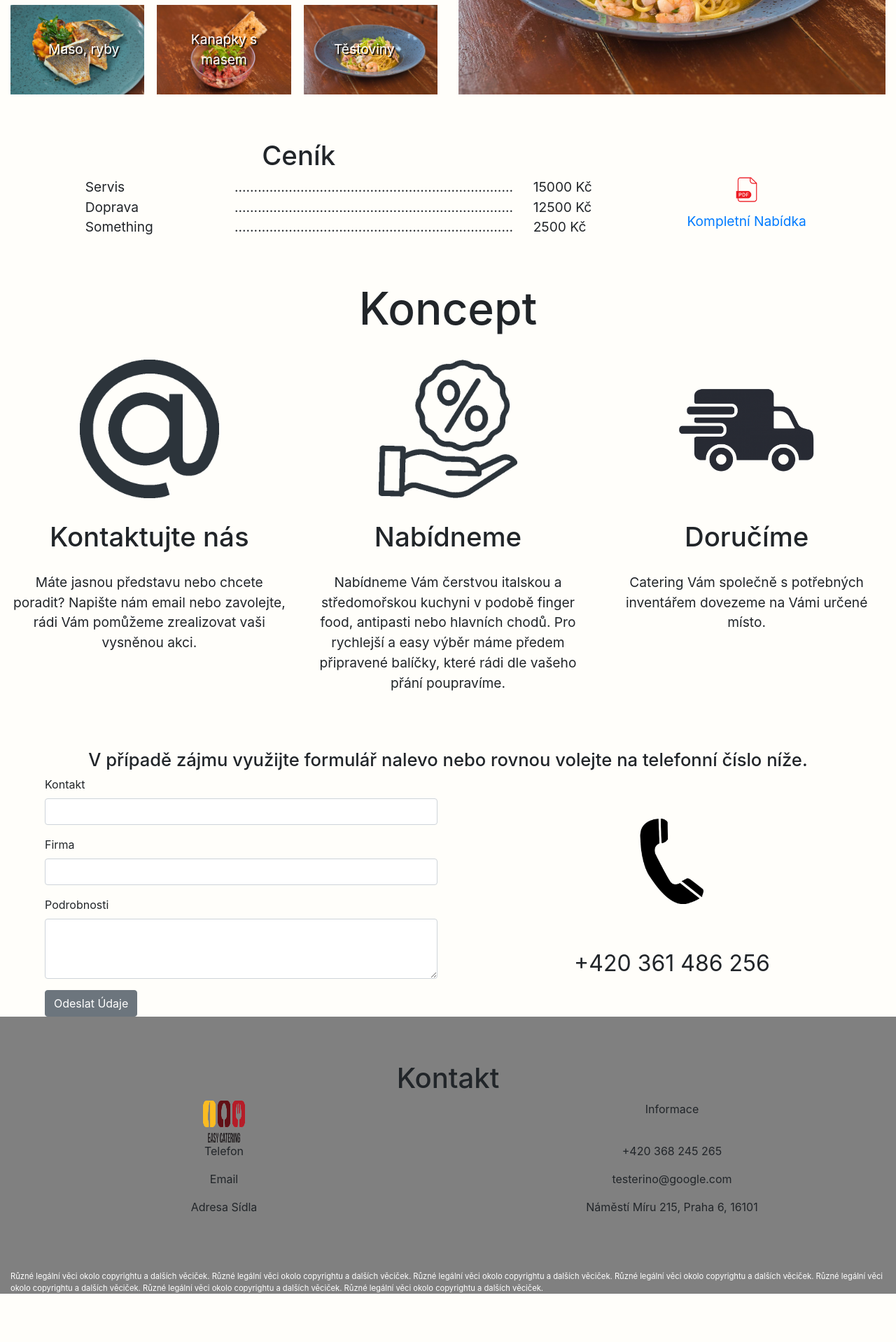
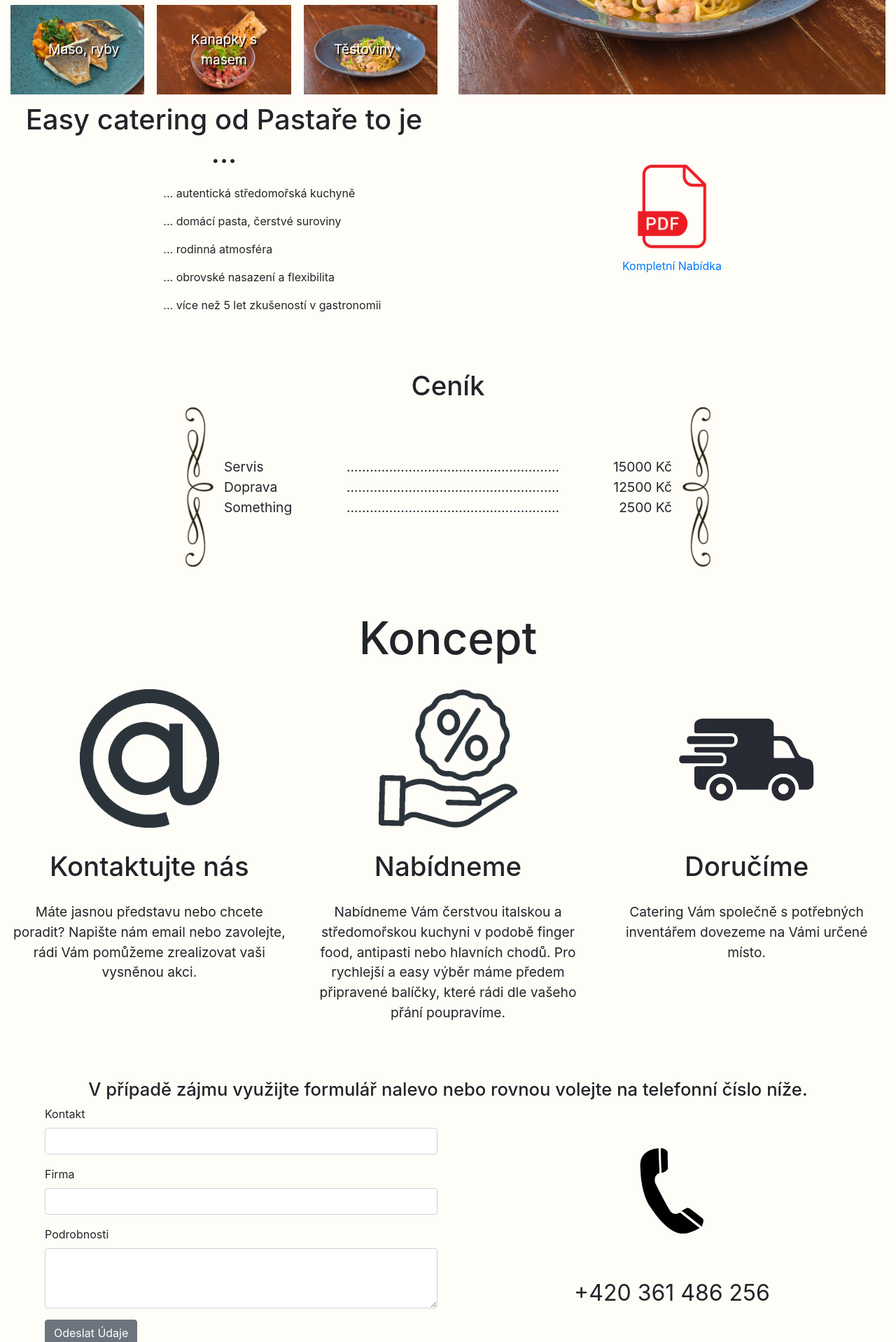
Before and after one commit to korce/korce-test, an Angular app: page / in a window 1280 px wide. Shown: the part 2560-4478 px from the top of the page at 70% size. Before the commit the page ends 4409 px from the top, so only its background shows below. Built offline with nearby package versions, Linux system fonts and the light colour scheme.

Commit message:
almost finished

```diff
--- a/package.json
+++ b/package.json
@@ -22,6 +22,7 @@
     "bootstrap": "^4.3.1",
     "file-exists": "^5.0.1",
     "jquery": "^3.4.1",
+    "lozad": "^1.14.0",
     "ngx-device-detector": "^1.3.11",
     "popper.js": "^1.14.7",
     "rxjs": "~6.4.0",
--- a/src/app/cenik/cenik.component.html
+++ b/src/app/cenik/cenik.component.html
@@ -1,46 +1,34 @@
 <div class="tabulka container-fluid">
-  <div class="row">
-    <div class="col-8" style="text-align: center;">
+  <div style="text-align: center;">
     <h1>Ceník</h1>
   </div>
-    <div class="col-4">
+  <div class="row">
+    <div class="col-2 leftBorder my-auto">
+      <img src="assets/img/borderR.png">
      </div>
+    <div class="left col-2 my-auto">
+      <p>Servis</p>
+      <p>Doprava</p>
+      <p>Something</p>
     </div>
-  <div class="row">
-    <div class="col-1">
-    </div>
-    <div class="col-2">
-      <div class="left">
-        <p>Servis
-          <p>Doprava
-            <p>Something
-      </div>
-    </div>
-    <div class="col-4">
-      <div class="over">
+    <div class="over col-4 my-auto">
       <p>
         ............................................................................................................................
+      </p>
       <p>
         ............................................................................................................................
+      </p>
       <p>
         ............................................................................................................................
+      </p>
     </div>
+    <div class="right col-2 my-auto">
+      <p>15000 Kč</p>
+      <p>12500 Kč</p>
+      <p>2500 Kč</p>
     </div>
-    <div class="col-2">
-      <div class="left">
-        <p>15000 Kč
-          <p>12500 Kč
-            <p>2500 Kč
-      </div>
-    </div>
-
-    <div class="col-2">
-      <a href="assets/pdf/nabidka.pdf"><img class="img-fluid" src="assets/img/pdf.png">
-        <p class="komplet">Kompletní Nabídka</p>
-      </a>
-
-    </div>
-    <div class="col-1">
+    <div class="col-2 rightBorder my-auto">
+      <img src="assets/img/borderL.png">
     </div>
   </div>
 </div>
--- a/src/app/cenik/cenik.component.scss
+++ b/src/app/cenik/cenik.component.scss
@@ -9,13 +9,9 @@ p {
 }
 .tabulka {
   padding-top: 5%;
+  width: 75%;
 }
 
-img {
-  max-width: 20%;
-  display: block;
-  margin: auto;
-}
 .komplet {
   padding-top: 1vw;
   text-align: center;
@@ -25,6 +21,18 @@ img {
   text-align: left;
   padding: 0%;
 }
+.right {
+  text-align: right;
+  padding: 0%;
+}
 .over {
   overflow: hidden;
 }
+
+.leftBorder {
+ text-align: right;
+}
+
+.rightBorder {
+text-align: left;
+}
--- a/src/app/kontakt/kontakt.component.html
+++ b/src/app/kontakt/kontakt.component.html
@@ -1,28 +1,27 @@
 <div class="black">
-  <h1 class="header">Kontakt</h1>
+  <h1 class="header" style="padding-top: 5%;font-size: 5vw">Kontakt</h1>
   <footer>
     <div class="container-fluid padding">
-      <div class="row text-center align">
-        <div class="col-md-6">
-          <img src="assets/img/logo.png" width="60px" height="60px">
-        </div>
-        <div class="col-md-6">
-          <p>Informace</p>
-        </div>
-      </div>
       <div class="row text-center">
         <div class="col-6">
-          <p>Telefon</p>
-          <p>Email</p>
-          <p>Adresa Sídla</p>
+          <p class="main">Telefon</p>
+          <p class="main">Email</p>
+          <p class="main">Adresa Sídla</p>
         </div>
         <div class="col-6">
-          <p>+420 368 245 265</p>
-          <p>testerino@google.com</p>
-          <p>Náměstí Míru 215, Praha 6, 16101</p>
+          <p class="info">+420 602 787 222</p>
+          <p class="info">easycatering@pastar.cz</p>
+          <p class="info">Restaurace Pastař, Malostranské nábřeží 1, Malá Strana, 118 00 Praha 1</p>
         </div>
       </div>
       <p class="small">Různé legální věci okolo copyrightu a dalších věciček.
+        Různé legální věci okolo copyrightu a dalších věciček.
+        Různé legální věci okolo copyrightu a dalších věciček.
+        Různé legální věci okolo copyrightu a dalších věciček.
+        Různé legální věci okolo copyrightu a dalších věciček.
+        Různé legální věci okolo copyrightu a dalších věciček.
+        Různé legální věci okolo copyrightu a dalších věciček.
+        Různé legální věci okolo copyrightu a dalších věciček.
         Různé legální věci okolo copyrightu a dalších věciček.
         Různé legální věci okolo copyrightu a dalších věciček.
         Různé legální věci okolo copyrightu a dalších věciček.
--- a/src/app/kontakt/kontakt.component.scss
+++ b/src/app/kontakt/kontakt.component.scss
@@ -6,11 +6,13 @@
 .header {
   text-align: center;
   padding-top: 5%;
+  padding-bottom: 4%;
 }
 
 .small {
   margin-top: 5%;
   margin-bottom: 0px;
+  text-align: center;
   font-size: 70%;
   color: white;
 }
@@ -18,3 +20,12 @@
 .black {
   background-color: gray;
 }
+
+.main {
+  font-size: 2vw;
+}
+
+.info {
+  font-size: 1.5vw;
+  line-height: 3vw;
+}
--- a/src/app/mala-nabidka/mala-nabidka.component.html
+++ b/src/app/mala-nabidka/mala-nabidka.component.html
@@ -94,3 +94,26 @@
     </div>
   </div>
 </div>
+<div class="row">
+  <div class="col-6">
+    <h1 style="padding: 1vw; text-align: center;">Easy catering od Pastaře to je ...</h1>
+    <div class="row">
+      <div class="col-4">
+      </div>
+      <div class="col-8">
+        <p>... autentická středomořská kuchyně</p>
+        <p>... domácí pasta, čerstvé suroviny</p>
+        <p>... rodinná atmosféra</p>
+        <p>... obrovské nasazení a flexibilita</p>
+        <p>... více než 5 let zkušeností v gastronomii</p>
+      </div>
+    </div>
+
+  </div>
+  <div class="col-6">
+    <span class="Centerer"></span>
+    <a href="assets/pdf/nabidka.pdf"><img class="img-fluid nabidka" src="assets/img/pdf.png">
+      <p class="komplet">Kompletní Nabídka</p>
+    </a>
+  </div>
+</div>
--- a/src/app/mala-nabidka/mala-nabidka.component.scss
+++ b/src/app/mala-nabidka/mala-nabidka.component.scss
@@ -46,3 +46,23 @@
 .rigpad {
   padding-right: 3%;
 }
+
+.nabidka {
+  max-width: 20%;
+  display: block;
+  margin: auto;
+}
+
+.Centerer
+{
+    display: inline-block;
+    height: 30%;
+    vertical-align: middle;
+}
+p {
+  text-align: left;
+}
+.komplet {
+  padding-top: 1vw;
+  text-align: center;
+}
--- a/src/styles.scss
+++ b/src/styles.scss
@@ -3,7 +3,7 @@
 @import "../node_modules/bootstrap/scss/bootstrap.scss";
 
 html, body {
-  background-color: rgb(255, 254, 250);
+  background-color: rgb(255, 253, 247);
   scroll-behavior: smooth;
   max-width: 100%;
 }
```
Also changed, not shown: 8 other files (tests, documents, lock files or other folders). Lines whose indentation alone changed are shown as unchanged.
